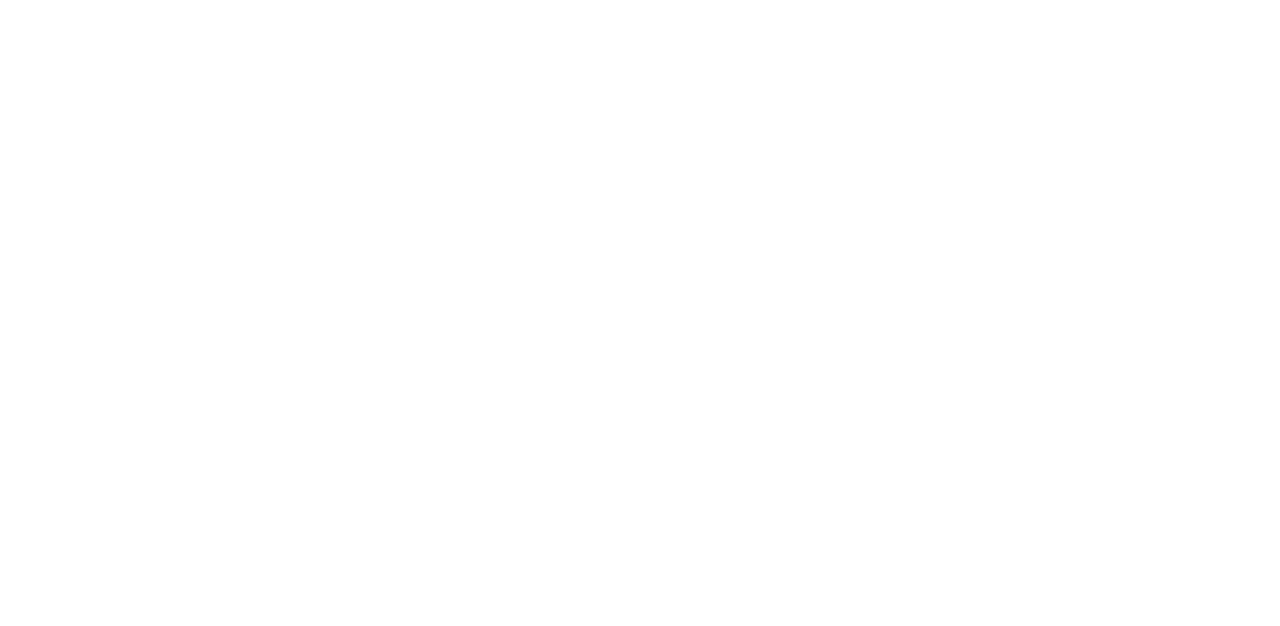
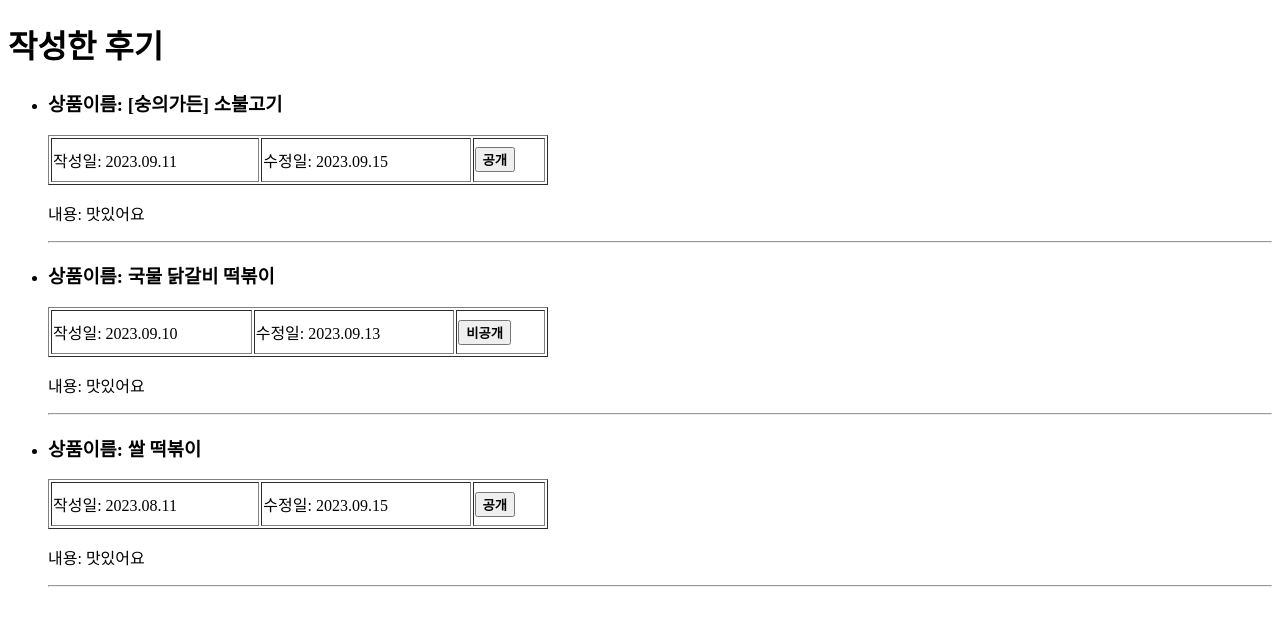
Before and after one commit to prgrms-be-devcourse/BE-04-KurlyMurly, a React (Create React App) app in the folder front/: page /review-list in a window 1280 px wide. Before the commit this address had no page. Shown: the top 626 px of the page. Built offline with nearby package versions, Linux system fonts and the light colour scheme.

Commit message:
[KM-182] 추기:내가 작성한 리뷰 보기 페이지 구현

```diff
--- a/front/src/App.jsx
+++ b/front/src/App.jsx
@@ -1,6 +1,7 @@
 import {BrowserRouter, Route, Routes} from 'react-router-dom';
 import {Home, SignUp, Login, Cart, Favorite, Receipt, Support, Products, Category} from './pages';
 import CreateReview from "./pages/CreateReview";
+import ReviewList from "./pages/UserReview";
 
 const App = () => {
     return (
@@ -18,6 +19,7 @@
                 <Route path="/categories" element={<Category/>}/>
                 <Route path="/support" element={<Support/>}/>
                 <Route path="/create-review" element={<CreateReview/>}/>
+                <Route path="/review-list" element={<ReviewList/>}/>
             </Routes>
         </BrowserRouter>
     );
--- a/front/src/pages/Home.jsx
+++ b/front/src/pages/Home.jsx
@@ -77,6 +77,13 @@
                 >
                     리뷰 작성
                 </button>
+                <button
+                    onClick={() => {
+                        navigate(`/review-list`);
+                    }}
+                >
+                    작성 작성한 리뷰 보기
+                </button>
             </div>
         </div>
     );
--- /dev/null
+++ b/front/src/pages/UserReview.jsx
@@ -0,0 +1,55 @@
+import React from 'react';
+
+function ReviewList() {
+    const reviews = [
+        {
+            productId: 1,
+            productName: '[숭의가든] 소불고기',
+            content: '맛있어요',
+            createdAt: '2023.09.11',
+            updatedAt: '2023.09.15',
+            isSecret: "공개"
+        },
+        {
+            productId: 2,
+            productName: '국물 닭갈비 떡볶이',
+            content: '맛있어요',
+            createdAt: '2023.09.10',
+            updatedAt: '2023.09.13',
+            isSecret: "비공개"
+        },
+        {
+            productId: 3,
+            productName: '쌀 떡볶이',
+            content: '맛있어요',
+            createdAt: '2023.08.11',
+            updatedAt: '2023.09.15',
+            isSecret: "공개"
+        }
+    ];
+
+
+    return (
+        <div>
+            <h1>작성한 후기</h1>
+            <ul>
+                {reviews.map((review) => (
+                    <li key={review.id}>
+                        <h3>상품이름: {review.productName}</h3>
+                        <table border="1" width ="500" height="50">
+                            <tbody>
+                            <td>작성일: {review.createdAt}</td>
+                            <td>수정일: {review.updatedAt}</td>
+                            <td><button><b>{review.isSecret}</b></button></td>
+                            </tbody>
+                        </table>
+                        <p>내용: {review.content}</p>
+                        <hr></hr>
+                    </li>
+                ))}
+            </ul>
+        </div>
+    );
+}
+
+export default ReviewList;
```
